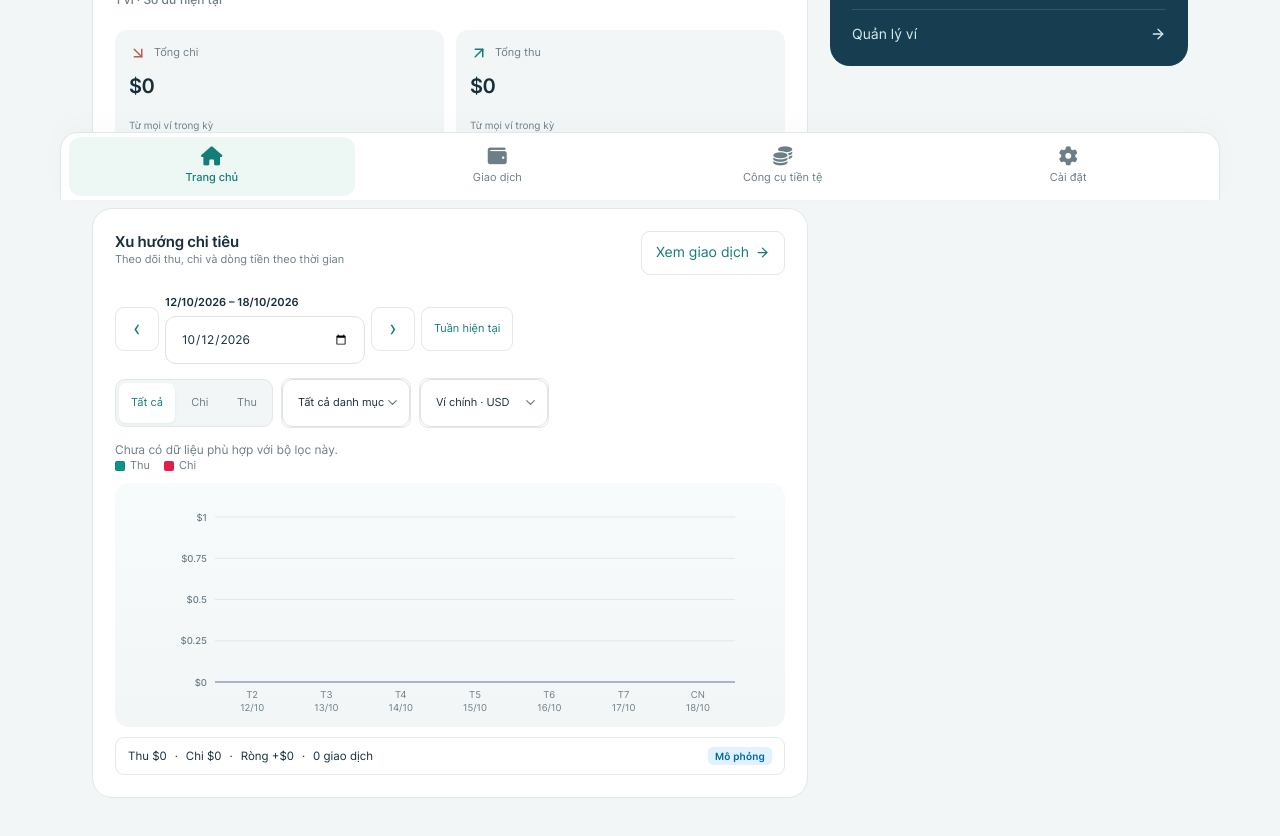
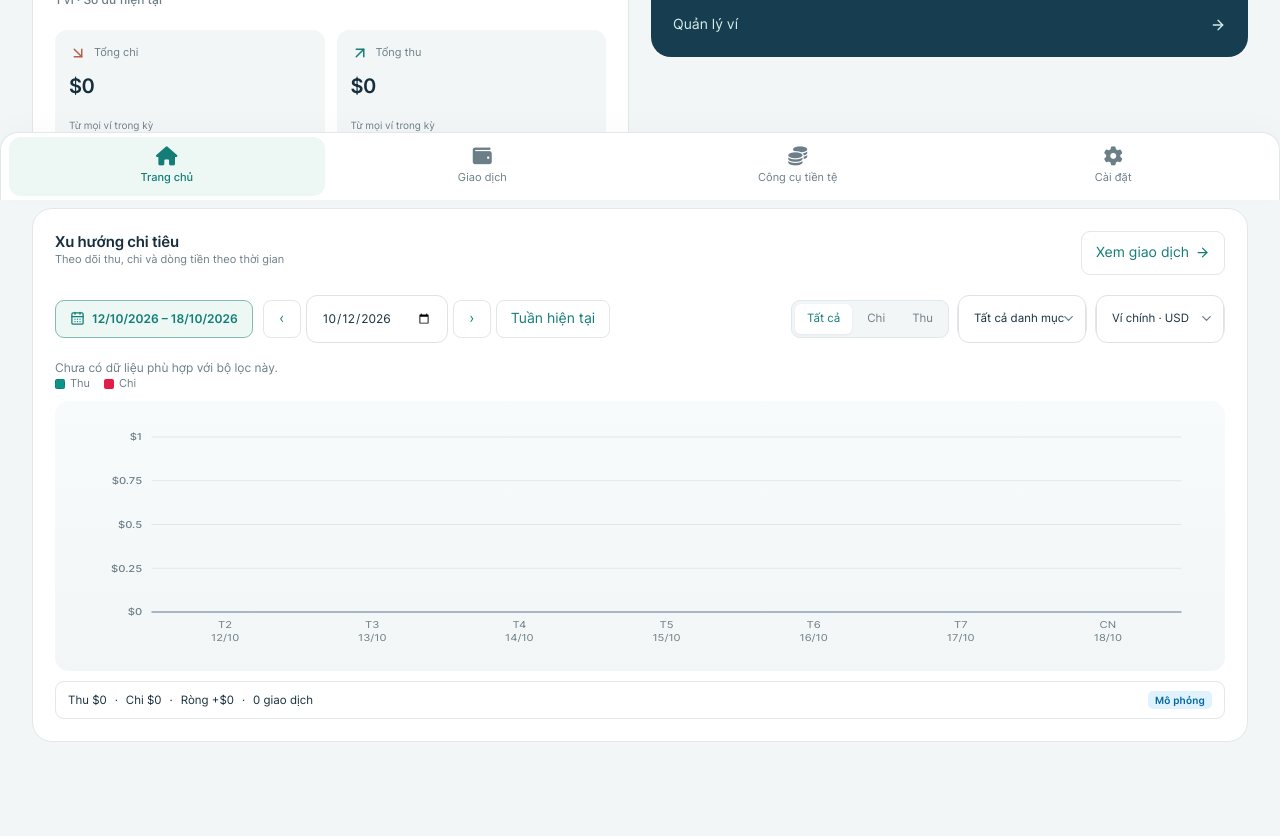
Before and after one commit to smolsosweet/finbridge, a Next.js app: page /app in a window 1280 px wide. Shown: the part 600-1436 px from the top of the page. Built offline with nearby package versions, Linux system fonts and the light colour scheme.

Commit message:
fix(dashboard): expand spending chart to full width and align date controls

```diff
--- a/src/components/sites/rolly/replica/Dashboard.tsx
+++ b/src/components/sites/rolly/replica/Dashboard.tsx
@@ -341,12 +341,12 @@ export function Dashboard({ transactionsTab = false, navigate }: { transactionsT
   const niceMax = scale.max;
 
   // SVG Geometry
-  const chartWidth = 600;
-  const chartHeight = 220;
+  const chartWidth = 960;
+  const chartHeight = 240;
   const marginLeft = 65;
-  const marginRight = 15;
+  const marginRight = 20;
   const marginTop = 20;
-  const baselineY = 185;
+  const baselineY = 195;
   const plotWidth = chartWidth - marginLeft - marginRight;
   const plotHeight = baselineY - marginTop;
 
@@ -469,22 +469,52 @@ export function Dashboard({ transactionsTab = false, navigate }: { transactionsT
           </div>
 
           <div className="fb-chart-controls">
-            <div className="fb-chart-week-picker" aria-label={t.periodLabel}>
-              <button type="button" aria-label={t.previousWeek} onClick={() => { setDashboardWeek(shiftCalendarWeek(chartStart, -1)); setFocusedBucketKey(null); }}>‹</button>
-              <label>
+            <div className="fb-chart-date-bar">
+              <div className="fb-chart-range-pill">
+                <CalendarDays size={15} />
                 <span>{formattedWeekRange}</span>
-                <span className="sr-only">{t.selectWeek}</span>
-                <input type="date" aria-label={t.selectWeek} value={dashboardWeek} onInput={(event) => {
+              </div>
+              <div className="fb-chart-nav-cluster">
+                <button
+                  type="button"
+                  className="fb-nav-btn prev"
+                  aria-label={t.previousWeek}
+                  onClick={() => { setDashboardWeek(shiftCalendarWeek(chartStart, -1)); setFocusedBucketKey(null); }}
+                >
+                  ‹
+                </button>
+                <div className="fb-date-input-box">
+                  <input
+                    type="date"
+                    aria-label={t.selectWeek}
+                    value={dashboardWeek}
+                    onInput={(event) => {
                       if (event.currentTarget.validity.valid && event.currentTarget.value) {
                         setDashboardWeek(calendarWeek(event.currentTarget.value).start);
                         setFocusedBucketKey(null);
                       }
-                }} />
-              </label>
-              <button type="button" aria-label={t.nextWeek} onClick={() => { setDashboardWeek(shiftCalendarWeek(chartStart, 1)); setFocusedBucketKey(null); }}>›</button>
-              <button type="button" className="fb-chart-this-week" onClick={() => { setDashboardWeek(calendarWeek(localDateKey(new Date())).start); setFocusedBucketKey(null); }}>{t.currentWeek}</button>
+                    }}
+                  />
+                </div>
+                <button
+                  type="button"
+                  className="fb-nav-btn next"
+                  aria-label={t.nextWeek}
+                  onClick={() => { setDashboardWeek(shiftCalendarWeek(chartStart, 1)); setFocusedBucketKey(null); }}
+                >
+                  ›
+                </button>
+                <button
+                  type="button"
+                  className="fb-chart-this-week-btn"
+                  onClick={() => { setDashboardWeek(calendarWeek(localDateKey(new Date())).start); setFocusedBucketKey(null); }}
+                >
+                  {t.currentWeek}
+                </button>
+              </div>
             </div>
 
+            <div className="fb-chart-filter-bar">
               {/* Type filter */}
               <div className="r-type-pills" role="radiogroup" aria-label={t.typeFilter}>
                 <button type="button" role="radio" aria-checked={dashboardType === "all"} className={dashboardType === "all" ? "active" : ""} onClick={() => setDashboardType("all")}>{t.typeAll}</button>
@@ -509,6 +539,7 @@ export function Dashboard({ transactionsTab = false, navigate }: { transactionsT
                 </select>
                 <ChevronDown size={15} />
               </label>
+            </div>
           </div>
 
           {dashboardRecords.length === 0 && <p className="fb-week-empty-note" role="status">{t.emptyText}</p>}
@@ -536,7 +567,7 @@ export function Dashboard({ transactionsTab = false, navigate }: { transactionsT
                   </div>
                 )}
 
-                <svg viewBox={`0 0 ${chartWidth} ${chartHeight}`} preserveAspectRatio="xMidYMid meet">
+                <svg viewBox={`0 0 ${chartWidth} ${chartHeight}`} preserveAspectRatio="none">
                   <defs>
                     <pattern id="fb-income-stripes" width="6" height="6" patternTransform="rotate(45 0 0)" patternUnits="userSpaceOnUse">
                       <line x1="0" y1="0" x2="0" y2="6" stroke="#0d9488" strokeWidth="2.5" />
@@ -567,8 +598,8 @@ export function Dashboard({ transactionsTab = false, navigate }: { transactionsT
                     const centerX = marginLeft + (i + 0.5) * bW;
 
                     const both = dashboardType === "all";
-                    const maxBarW = both ? Math.min(Math.max(3, (bW * 0.7 - 3) / 2), 20) : Math.min(Math.max(4, bW * 0.65), 32);
-                    const gap = Math.min(3, maxBarW * 0.3);
+                    const maxBarW = both ? Math.min(Math.max(6, (bW * 0.65 - 6) / 2), 34) : Math.min(Math.max(10, bW * 0.55), 54);
+                    const gap = Math.min(6, maxBarW * 0.25);
 
                     const incH = b.income > 0 ? Math.max(3, (b.income / niceMax) * plotHeight) : 0;
                     const expH = b.expense > 0 ? Math.max(3, (b.expense / niceMax) * plotHeight) : 0;
--- a/src/components/sites/rolly/replica/replica.css
+++ b/src/components/sites/rolly/replica/replica.css
@@ -350,7 +350,7 @@
 
 /* FinBridge home: scoped to the home tab; existing tool and transaction screens keep their layout. */
 .fb-home-shell{--r-bg:#f3f6f6;--r-surface:#fff;--r-text:#172f3c;--r-muted:#6c7e87;--r-line:#e0e8e9;--r-teal:#147d78;--r-mint:#edf8f5;--r-secondary:#eef2f3;--r-darkblue:#173e50}
-.fb-home{max-width:1160px;margin:0 auto;padding:28px 32px 108px}
+.fb-home{max-width:1380px;width:100%;margin:0 auto;padding:28px 32px 108px}
 .fb-home-header{display:flex;justify-content:space-between;align-items:center;padding-bottom:24px;border-bottom:1px solid var(--r-line);gap:16px}
 .fb-brand{display:flex;gap:12px;align-items:center;font-size:22px;font-weight:700;letter-spacing:-.7px}
 .fb-brand small{display:block;font-size:11px;font-weight:400;letter-spacing:.1px;margin-top:2px}
@@ -427,7 +427,7 @@
 .fb-habit-card h3{font-size:18px;line-height:1.4;font-weight:500;letter-spacing:-.4px;margin:7px 0 10px}
 .fb-habit-card>p:not(.fb-eyebrow){color:var(--r-muted);font-size:12px;line-height:1.7}
 .fb-habit-card>button{border:0;background:transparent;color:var(--r-teal);display:flex;align-items:center;gap:10px;padding:0;margin-top:18px;font-size:12px}
-.fb-home-shell .r-bottom-nav{height:68px;max-width:1160px;left:50%;transform:translateX(-50%);border:1px solid var(--r-line);border-bottom:0;border-radius:18px 18px 0 0;padding:4px 8px;background:var(--r-surface);box-shadow:0 -8px 30px #173e5005}
+.fb-home-shell .r-bottom-nav{height:68px;max-width:1380px;left:50%;transform:translateX(-50%);border:1px solid var(--r-line);border-bottom:0;border-radius:18px 18px 0 0;padding:4px 8px;background:var(--r-surface);box-shadow:0 -8px 30px #173e5005}
 .fb-home-shell .r-bottom-nav button{color:var(--r-muted);border-radius:12px;font-size:11px;gap:4px}
 .fb-home-shell .r-bottom-nav button.active{color:var(--r-teal);background:var(--r-mint)}
 .fb-home-shell .r-bottom-nav .r-icon{font-size:19px}
@@ -441,10 +441,10 @@
 .fb-home .fb-workspace{display:none}
 .fb-chart-range{display:flex;gap:10px;flex-wrap:wrap;width:100%}.fb-chart-range label{flex:1;min-width:130px;font-size:11px;color:var(--r-muted)}.fb-chart-range input{display:block;width:100%;min-height:44px;margin-top:5px;border:1px solid var(--r-line);border-radius:9px;background:var(--r-surface);color:var(--r-text);padding:9px;font:inherit}
 .fb-chart-scale{display:none}
-.fb-finance-dashboard{display:grid;grid-template-columns:minmax(0,1.5fr) minmax(280px,.75fr);grid-template-areas:"overview wallet" "chart wallet";align-items:start;gap:22px}
+.fb-finance-dashboard{display:grid;grid-template-columns:minmax(0,1fr) minmax(0,1fr);grid-template-areas:"overview wallet" "chart chart";align-items:start;gap:22px}
 .fb-finance-dashboard .fb-finance-overview{grid-area:overview}
-.fb-finance-dashboard .fb-spending-dashboard{grid-area:chart}
 .fb-finance-dashboard .fb-wallet-flow-card{grid-area:wallet}
+.fb-finance-dashboard .fb-spending-dashboard{grid-area:chart;width:100%}
 .fb-section-note{margin-top:5px;color:var(--r-muted);font-size:11px;font-weight:400;line-height:1.45}
 .fb-finance-dashboard .fb-section-heading{display:flex;align-items:flex-start;justify-content:space-between;gap:16px}
 .fb-finance-dashboard .r-summary-cards>div{position:relative;min-height:102px}
@@ -453,28 +453,35 @@
 .fb-spending-dashboard{min-height:365px}
 .fb-view-transactions{display:flex;align-items:center;gap:6px;flex-shrink:0;min-height:44px;border:1px solid var(--r-line);background:var(--r-surface);color:var(--r-teal);border-radius:9px;padding:10px 14px;font-size:11px;font-weight:600;white-space:nowrap;cursor:pointer}
 .fb-view-transactions:hover{border-color:#83bcb2;background:var(--r-mint)}
-.fb-chart-controls{display:flex;align-items:center;gap:8px;margin:20px 0 13px;flex-wrap:wrap}
-.fb-chart-week-picker{display:flex;align-items:center;flex-wrap:wrap;gap:6px;width:100%;margin-bottom:6px}
-.fb-chart-week-picker>button{min-height:44px;min-width:44px;border:1px solid var(--r-line);border-radius:9px;background:var(--r-surface);color:var(--r-teal);font-size:22px;cursor:pointer}
-.fb-chart-week-picker>button.fb-chart-this-week{font-size:11px;padding:0 12px}
-.fb-chart-week-picker>label{display:flex;flex-direction:column;gap:5px;min-width:200px}
-.fb-chart-week-picker>label>span:first-child{color:var(--r-text);font-size:11px;font-weight:600}
-.fb-chart-week-picker input{min-height:44px;width:100%;padding:8px 12px;border:1px solid var(--r-line);border-radius:9px;background:var(--r-surface);color:var(--r-text);font:inherit;font-size:12px;color-scheme:light}
+
+/* Spending chart controls: clean, level, fully aligned */
+.fb-chart-controls{display:flex;align-items:center;justify-content:space-between;gap:12px;margin:20px 0 16px;flex-wrap:wrap}
+.fb-chart-date-bar{display:inline-flex;align-items:center;gap:10px;flex-wrap:wrap}
+.fb-chart-range-pill{display:inline-flex;align-items:center;gap:7px;height:38px;padding:0 14px;background:var(--r-mint);border:1px solid #83bcb2;border-radius:9px;font-size:12px;font-weight:600;color:var(--r-teal);white-space:nowrap}
+.fb-chart-range-pill svg{color:var(--r-teal);flex-shrink:0}
+.fb-chart-nav-cluster{display:inline-flex;align-items:center;gap:5px;flex-wrap:nowrap}
+.fb-nav-btn{width:38px;height:38px;border:1px solid var(--r-line);border-radius:8px;background:var(--r-surface);color:var(--r-teal);font-size:18px;font-weight:700;display:inline-flex;align-items:center;justify-content:center;cursor:pointer;line-height:1;transition:background .15s,border-color .15s}
+.fb-nav-btn:hover{background:var(--r-mint);border-color:#83bcb2}
+.fb-date-input-box{position:relative;display:inline-flex;align-items:center}
+.fb-date-input-box input{height:38px;padding:0 10px;border:1px solid var(--r-line);border-radius:8px;background:var(--r-surface);color:var(--r-text);font:inherit;font-size:12px;cursor:pointer;outline:0;transition:border-color .15s}
+.fb-date-input-box input:focus-visible,.fb-nav-btn:focus-visible{outline:2px solid var(--r-teal);outline-offset:2px}
+.fb-chart-this-week-btn{height:38px;padding:0 14px;border:1px solid var(--r-line);border-radius:8px;background:var(--r-surface);color:var(--r-teal);font-size:12px;font-weight:600;cursor:pointer;white-space:nowrap;display:inline-flex;align-items:center;justify-content:center;transition:background .15s,border-color .15s}
+.fb-chart-this-week-btn:hover{background:var(--r-mint);border-color:#83bcb2}
 .fb-week-empty-note{font-size:12px;color:var(--r-muted);margin:12px 0}
-.fb-chart-week-picker input:focus-visible,.fb-chart-week-picker>button:focus-visible{outline:2px solid var(--r-teal);outline-offset:2px}
-@media(max-width:640px){.fb-chart-week-picker>label{min-width:0;flex:1}.fb-chart-week-picker>button.fb-chart-this-week{width:100%}}
-@media(max-width:640px){.fb-spending-dashboard .fb-chart-controls>.r-type-pills{width:100%;display:flex}.fb-spending-dashboard .fb-chart-controls>.r-type-pills button{flex:1}.fb-spending-dashboard .fb-chart-controls>.fb-chart-select{flex:1 1 calc(50% - 4px);min-width:0}}
-.fb-chart-controls .r-type-pills{margin:0;gap:3px;border:1px solid var(--r-line);padding:3px;border-radius:10px;background:var(--r-bg)}
-.fb-chart-controls .r-type-pills button{border-radius:7px;padding:8px 12px;min-height:40px;min-width:44px;font-size:11px;background:transparent;color:var(--r-muted);cursor:pointer}
-.fb-chart-controls .r-type-pills button.active{background:var(--r-surface);color:var(--r-teal);box-shadow:0 1px 3px #173e5012}
-.fb-chart-select{position:relative;display:inline-flex;align-items:center;min-width:130px;min-height:44px;border:1px solid var(--r-line);background:var(--r-surface);border-radius:9px;color:var(--r-muted)}
-.fb-chart-select select{appearance:none;width:100%;min-height:44px;border:0;background:transparent;color:inherit;padding:10px 32px 10px 12px;font:inherit;font-size:11px;outline:0;cursor:pointer;text-overflow:ellipsis;white-space:nowrap}
-.fb-chart-select svg{position:absolute;right:10px;pointer-events:none}
+
+.fb-chart-filter-bar{display:inline-flex;align-items:center;gap:8px;flex-wrap:wrap}
+.fb-chart-filter-bar .r-type-pills{margin:0;gap:3px;border:1px solid var(--r-line);padding:3px;border-radius:9px;background:var(--r-bg);height:38px;display:inline-flex;align-items:center}
+.fb-chart-filter-bar .r-type-pills button{border-radius:6px;padding:0 12px;height:30px;min-height:30px;min-width:40px;font-size:11.5px;background:transparent;color:var(--r-muted);cursor:pointer;display:inline-flex;align-items:center;justify-content:center}
+.fb-chart-filter-bar .r-type-pills button.active{background:var(--r-surface);color:var(--r-teal);box-shadow:0 1px 3px #173e5012}
+.fb-chart-filter-bar .fb-chart-select{position:relative;display:inline-flex;align-items:center;min-width:130px;height:38px;min-height:38px;border:1px solid var(--r-line);background:var(--r-surface);border-radius:9px;color:var(--r-muted)}
+.fb-chart-filter-bar .fb-chart-select select{appearance:none;width:100%;height:38px;min-height:38px;border:0;background:transparent;color:inherit;padding:0 30px 0 12px;font:inherit;font-size:11.5px;outline:0;cursor:pointer;text-overflow:ellipsis;white-space:nowrap}
+.fb-chart-filter-bar .fb-chart-select svg{position:absolute;right:10px;pointer-events:none}
+
 .fb-chart-legend{display:flex;gap:14px;align-items:center;margin-bottom:9px;color:var(--r-muted);font-size:11px;flex-wrap:wrap}
 .fb-chart-legend .is-muted{opacity:.36}
 .fb-chart-dot{display:inline-block;width:10px;height:10px;border-radius:2px;margin-right:5px;vertical-align:middle}.fb-chart-dot.expense{background:#e11d48}.fb-chart-dot.income{background:#0d9488;border:1px dashed #0f766e}
-.fb-chart{position:relative;border-radius:14px;background:linear-gradient(180deg,#f8fbfb 0%,var(--r-bg) 100%);padding:14px 14px 10px;overflow:hidden}
-.fb-chart svg{display:block;width:100%;height:220px;overflow:visible}
+.fb-chart{position:relative;border-radius:14px;background:linear-gradient(180deg,#f8fbfb 0%,var(--r-bg) 100%);padding:16px 20px 14px;overflow:hidden;width:100%}
+.fb-chart svg{display:block;width:100%;height:240px;overflow:visible}
 .fb-chart-gridline{stroke:var(--r-line);stroke-width:1}
 .fb-chart-tick{fill:var(--r-muted);font-size:9.5px;font-family:inherit;font-weight:500}
 .fb-chart-x-label{fill:var(--r-muted);font-size:9.5px;font-family:inherit;font-weight:400}
@@ -495,4 +502,4 @@
 .fb-wallet-flow-list{position:relative;display:flex;flex-direction:column;gap:8px;margin-top:20px}.fb-wallet-flow-list>button{display:flex;align-items:center;gap:10px;width:100%;padding:12px;border:1px solid #ffffff16;border-radius:12px;background:#ffffff08;color:#effafa;text-align:left}.fb-wallet-flow-list>button:hover,.fb-wallet-flow-list>button.is-selected{background:#ffffff14;border-color:#9ed9cd55}.fb-wallet-flow-list>button>span:first-child{min-width:0;flex:1}.fb-wallet-flow-list b{display:block;overflow:hidden;text-overflow:ellipsis;white-space:nowrap;font-size:12px;font-weight:600}.fb-wallet-flow-list small{display:block;color:#b7cfd2;font-size:10px;margin-top:3px}.fb-wallet-flow-list .fb-wallet-flow-numbers{text-align:right;flex-shrink:0}.fb-wallet-flow-list .fb-wallet-flow-numbers small{white-space:nowrap}.fb-wallet-flow-list .r-expense{color:#ffb5a9}.fb-wallet-flow-list .r-income{color:#a6e4d6}.fb-wallet-flow-list>button>svg{color:#b7cfd2;flex-shrink:0}
 .fb-manage-wallets{position:relative;display:flex;align-items:center;justify-content:space-between;width:100%;gap:10px;border:0;border-top:1px solid #ffffff20;padding:14px 0 0;margin-top:15px;background:transparent;color:#d5ebe9;font-size:12px}.fb-modal-note{display:block;color:var(--r-muted);font-size:11px;line-height:1.5;margin-top:12px}.sr-only{position:absolute;width:1px;height:1px;padding:0;margin:-1px;overflow:hidden;clip:rect(0,0,0,0);white-space:nowrap;border:0}
 @media(max-width:800px){.fb-finance-dashboard{grid-template-columns:minmax(0,1fr) 230px;gap:16px}.fb-wallet-flow-card{padding:18px}.fb-wallet-flow-card .fb-section-heading{align-items:flex-start}.fb-wallet-flow-card .fb-view-transactions{font-size:0;padding:8px}.fb-wallet-flow-card .fb-view-transactions svg{width:16px;height:16px}.fb-wallet-flow-list>button{padding:10px}.fb-wallet-flow-list .fb-wallet-flow-numbers{display:none}}
-@media(max-width:640px){.fb-finance-dashboard{display:flex;flex-direction:column;gap:18px}.fb-finance-dashboard>section{width:100%}.fb-finance-dashboard .fb-section-heading{gap:12px}.fb-finance-dashboard .r-summary-top b{font-size:27px}.fb-spending-dashboard{min-height:0}.fb-chart-controls{margin-top:17px}.fb-chart-select{flex:1;min-width:0}.fb-chart{padding-left:8px;padding-right:8px}.fb-chart svg{height:175px}.fb-wallet-flow-card{padding:18px}.fb-wallet-flow-list .fb-wallet-flow-numbers{display:block}.fb-wallet-flow-list>button{padding:11px}.fb-wallet-flow-list b{font-size:12px}.fb-wallet-flow-list small{font-size:10px}.fb-currency-note{line-height:1.45}.fb-view-transactions{padding:8px;font-size:0}.fb-view-transactions svg{width:16px;height:16px}}
+@media(max-width:640px){.fb-finance-dashboard{display:flex;flex-direction:column;gap:18px}.fb-finance-dashboard>section{width:100%}.fb-finance-dashboard .fb-section-heading{gap:12px}.fb-finance-dashboard .r-summary-top b{font-size:27px}.fb-spending-dashboard{min-height:0}.fb-chart-controls{flex-direction:column;align-items:stretch;margin-top:14px;gap:10px}.fb-chart-date-bar,.fb-chart-filter-bar{width:100%;justify-content:space-between}.fb-chart-range-pill{flex:1;justify-content:center}.fb-chart-nav-cluster{width:100%;justify-content:center}.fb-date-input-box{flex:1}.fb-date-input-box input{width:100%}.fb-chart-filter-bar .r-type-pills{width:100%;display:flex}.fb-chart-filter-bar .r-type-pills button{flex:1}.fb-chart-filter-bar .fb-chart-select{flex:1 1 calc(50% - 4px);min-width:0}.fb-chart{padding-left:8px;padding-right:8px}.fb-chart svg{height:180px}.fb-wallet-flow-card{padding:18px}.fb-wallet-flow-list .fb-wallet-flow-numbers{display:block}.fb-wallet-flow-list>button{padding:11px}.fb-wallet-flow-list b{font-size:12px}.fb-wallet-flow-list small{font-size:10px}.fb-currency-note{line-height:1.45}.fb-view-transactions{padding:8px;font-size:0}.fb-view-transactions svg{width:16px;height:16px}}
```
Lines whose indentation alone changed are shown as unchanged.
